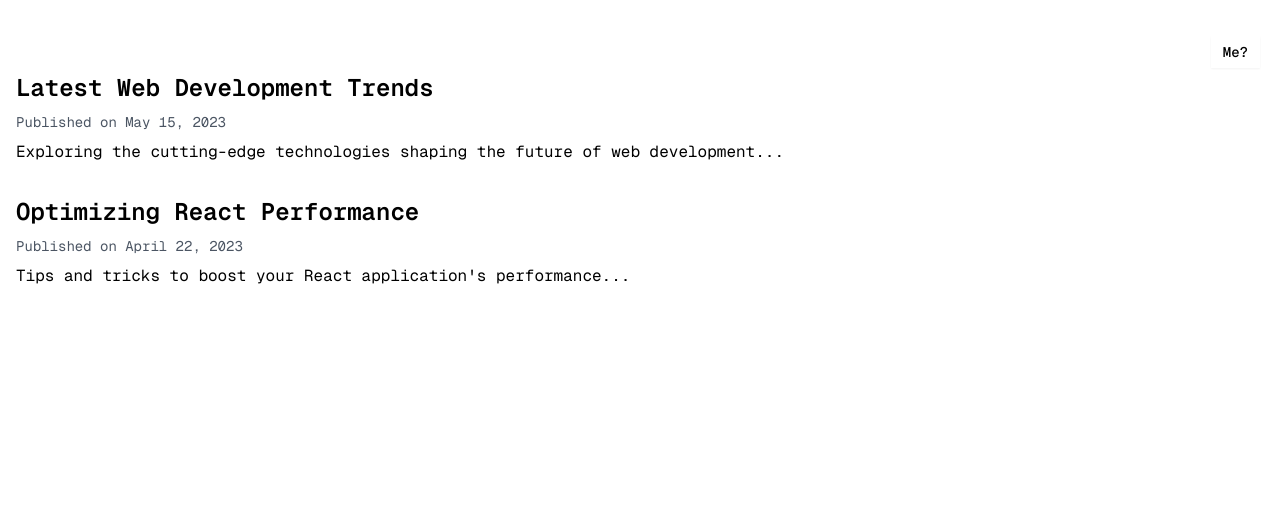
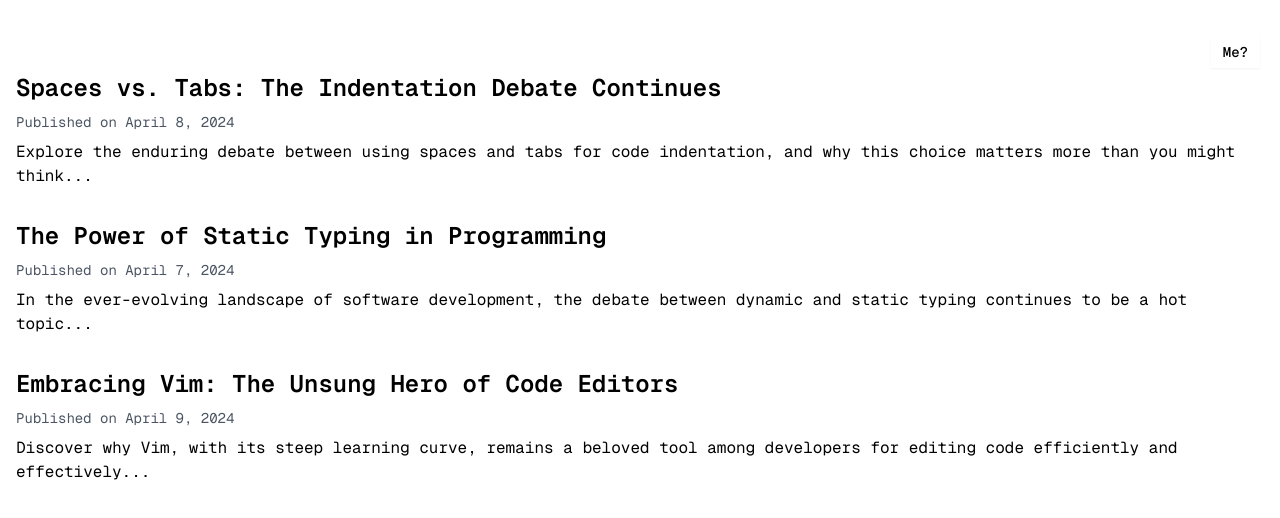
Before and after one commit to Ahamed-Favas/mdx-folio, a Next.js app: page / in a window 1280 px wide. Shown: the top 518 px of the page. Built offline with nearby package versions, Linux system fonts and the light colour scheme.

Commit message:
second commit

```diff
--- a/app/[slug]/page.tsx
+++ /dev/null
@@ -1,9 +0,0 @@
-import React from 'react'
-
-function page() {
-  return (
-    <div>page</div>
-  )
-}
-
-export default page
--- /dev/null
+++ b/app/blog/[slug]/page.tsx
@@ -0,0 +1,46 @@
+import { getArticle, getArticleTitles } from "@/app/utils";
+import Link from "next/link";
+
+async function Page({params}: {params: {slug: string}}) {
+  const article = await getArticle(params.slug);
+  const  articleTitles = await getArticleTitles();
+  const otherArticleTitles = articleTitles.filter((title) => title.filename != params.slug);
+  return (
+    <div>
+      <br />
+      <div className="flex">
+          <aside className="w-1/4 pr-8">
+            <nav className="sticky top-8">
+              <ul className="space-y-2">
+                    <Link
+                      href={`/`}
+                      className="text-sm hover:underline"
+                    >
+                      {'<- Back'}
+                    </Link>
+              </ul>
+              <div className="my-8">
+              <p className="font-semibold mb-3">
+                More stories
+              </p>
+                   {otherArticleTitles.map((otherArticle) => (
+                    <article key={otherArticle.filename}>
+                      <Link href ={`blog/${otherArticle.filename}`}>
+                        <h2 className="text-sm mb-2 hover:underline">{otherArticle.title}</h2>
+                      </Link>
+                    </article>
+                   ))}
+                </div>
+            </nav>
+          </aside>
+        <div className="w-3/4">
+          <h2 className="text-2xl font-bold mb-2">{article.title}</h2>
+          <p className="text-sm text-gray-600 mb-2">{`Published on ${article.fomatedDate}`}</p>
+          <div className="mt-10">{article.content}</div>
+        </div>
+      </div>
+    </div>
+  )
+}
+
+export default Page
--- /dev/null
+++ b/app/not-found.tsx
@@ -0,0 +1,10 @@
+export default function NotFound() {
+  return (
+    <section>
+      <h1 className="mb-8 text-2xl font-semibold tracking-tighter">
+        404 - Page Not Found
+      </h1>
+      <p className="mb-4">The page you are looking for does not exist.</p>
+    </section>
+  )
+}
--- a/app/page.tsx
+++ b/app/page.tsx
@@ -1,23 +1,32 @@
 import BlogMenubarComponent from "@/components/BlogMenuBar"
+import { getArticleTitles } from './utils';
+import Link from "next/link";
+
+
+// export async function generateMetadata(params: {params: {slug: string}}) {
+//   const { articleFiles } = await getBlogs(params?.slug);
+//   const article = await fs.readFile(path.join(process.cwd(), 'app/posts', 'vim.mdx'), "utf-8");
+//   const {frontmatter} = await compileMDX<{title: string, publishedAt: string, summary: string}>({source: article, options: { parseFrontmatter: true }})
+//   return {
+//     title: `${frontmatter.title}`
+//   }
+// }
 
 export default async function BlogPage() {
+  const articleTitles = await getArticleTitles()
   return (
     <div>
       <BlogMenubarComponent />
       <div className="space-y-8">
-        <article>
-          <h2 className="text-2xl font-semibold mb-2">Latest Web Development Trends</h2>
-          <p className="text-sm text-gray-600 mb-2">Published on May 15, 2023</p>
-          <p>Exploring the cutting-edge technologies shaping the future of web development...</p>
-        </article>
-        <article>
-          <h2 className="text-2xl font-semibold mb-2">Optimizing React Performance</h2>
-          <p className="text-sm text-gray-600 mb-2">Published on April 22, 2023</p>
-          <p>Tips and tricks to boost your React application&apos;s performance...</p>
-        </article>
-        <article>
-
-        </article>
+        {articleTitles.map((article) =>
+          <article key={article.filename}>
+            <Link href ={`blog/${article.filename}`}>
+              <h2 className="text-2xl font-semibold mb-2">{article.title}</h2>
+              <p className="text-sm text-gray-600 mb-2">{`Published on ${article.fomatedDate}`}</p>
+              <p>{`${article.summary}..`}</p>
+            </Link>
+          </article>
+        )}
       </div>
     </div>
   )
--- /dev/null
+++ b/app/robots.ts
@@ -0,0 +1,12 @@
+import { baseUrl } from "./sitemap"
+
+export default function robots() {
+  return {
+    rules: [
+      {
+        userAgent: '*',
+      },
+    ],
+    sitemap: `${baseUrl}/sitemap.xml`,
+  }
+}
--- /dev/null
+++ b/app/sitemap.ts
@@ -0,0 +1,19 @@
+import { getArticleTitles } from "./utils"
+
+
+export const baseUrl = 'https://me.pastpricing.com'
+
+export default async function sitemap() {
+  const blogs = await getArticleTitles()
+  blogs.map((post) => ({
+    url: `${baseUrl}/blog/${post.filename}`,
+    lastModified: post.publishedAt,
+  }))
+
+  const routes = ['', '/blog'].map((route) => ({
+    url: `${baseUrl}${route}`,
+    lastModified: new Date().toISOString().split('T')[0],
+  }))
+
+  return [...routes, ...blogs]
+}
--- /dev/null
+++ b/app/utils.ts
@@ -0,0 +1,33 @@
+import Code from "@/components/Code";
+import { promises as fs } from "fs";
+import { compileMDX } from "next-mdx-remote/rsc";
+import path from "path";
+
+
+export async function getArticleTitles() {
+    const filenames = await fs.readdir(path.join(process.cwd(), 'app/posts')).then(files => files.filter((file) => path.extname(file) === '.mdx'))
+    const response = await Promise.all(filenames.map(async(filename) => {
+        const article = await fs.readFile(path.join(process.cwd(), 'app/posts', `${filename}`), "utf-8");
+        const {frontmatter} = await compileMDX<{title: string, publishedAt: string, summary: string}>({source: article, options: { parseFrontmatter: true }})
+        return {
+            filename,
+            ...frontmatter,
+            fomatedDate: new Date(frontmatter.publishedAt).toLocaleDateString(undefined, { month: "long", day: "numeric", year: "numeric"})
+         }
+    }))
+    return response;
+}
+
+export async function getArticle(filename: string) {
+    const article = await fs.readFile(path.join(process.cwd(), 'app/posts', `${filename}`), "utf-8");
+    //@ts-expect-error : kk
+    const { content, frontmatter } = await compileMDX<{title: string, publishedAt: string, summary: string}>({source: article, options: { parseFrontmatter: true }, components: { code: Code }})
+
+    return {
+        filename,
+        ...frontmatter,
+        content,
+        fomatedDate: new Date(frontmatter.publishedAt).toLocaleDateString(undefined, { month: "long", day: "numeric", year: "numeric"})
+    }
+    // return article
+}
--- /dev/null
+++ b/components/Code.tsx
@@ -0,0 +1,28 @@
+"use client";
+import hljs from 'highlight.js';
+import 'highlight.js/styles/github.css';
+
+function Code({children}: {children: React.ReactNode}) {
+    async function handleClick() {
+        await navigator.clipboard.writeText(String(children));
+        return;
+    }
+const codeHTML = hljs.highlightAuto(String(children)).value
+  return (
+    <div className="relative mx-auto m-8">
+      <div className="bg-slate-50 text-black p-4 rounded-md">
+        <div className="flex justify-between items-center mb-2">
+          <span className="text-gray-400">Code:</span>
+           <button className="code bg-slate-200 hover:bg-slate-300 text-gray-500 px-3 py-1 rounded-xl" onClick={handleClick} data-clipboard-target="#code">
+        Copy
+      </button>
+        </div>
+        <div className="overflow-x-auto">
+            <code dangerouslySetInnerHTML={{ __html: codeHTML }}></code>
+        </div>
+    </div>
+    </div>
+  );
+}
+
+export default Code;
--- /dev/null
+++ b/components/mdx.tsx
@@ -0,0 +1,110 @@
+//@ts-nocheck
+import Link from 'next/link'
+import Image from 'next/image'
+import { MDXRemote } from 'next-mdx-remote/rsc'
+import { highlight } from 'sugar-high'
+import React from 'react'
+
+function Table({ data }) {
+  let headers = data.headers.map((header, index) => (
+    <th key={index}>{header}</th>
+  ))
+  let rows = data.rows.map((row, index) => (
+    <tr key={index}>
+      {row.map((cell, cellIndex) => (
+        <td key={cellIndex}>{cell}</td>
+      ))}
+    </tr>
+  ))
+
+  return (
+    <table>
+      <thead>
+        <tr>{headers}</tr>
+      </thead>
+      <tbody>{rows}</tbody>
+    </table>
+  )
+}
+
+function CustomLink(props) {
+  let href = props.href
+
+  if (href.startsWith('/')) {
+    return (
+      <Link href={href} {...props}>
+        {props.children}
+      </Link>
+    )
+  }
+
+  if (href.startsWith('#')) {
+    return <a {...props} />
+  }
+
+  return <a target="_blank" rel="noopener noreferrer" {...props} />
+}
+
+function RoundedImage(props) {
+  return <Image alt={props.alt} className="rounded-lg" {...props} />
+}
+
+function Code({ children, ...props }) {
+  let codeHTML = highlight(children)
+  return <code dangerouslySetInnerHTML={{ __html: codeHTML }} {...props} />
+}
+
+function slugify(str) {
+  return str
+    .toString()
+    .toLowerCase()
+    .trim() // Remove whitespace from both ends of a string
+    .replace(/\s+/g, '-') // Replace spaces with -
+    .replace(/&/g, '-and-') // Replace & with 'and'
+    .replace(/[^\w\-]+/g, '') // Remove all non-word characters except for -
+    .replace(/\-\-+/g, '-') // Replace multiple - with single -
+}
+
+function createHeading(level) {
+  const Heading = ({ children }) => {
+    let slug = slugify(children)
+    return React.createElement(
+      `h${level}`,
+      { id: slug },
+      [
+        React.createElement('a', {
+          href: `#${slug}`,
+          key: `link-${slug}`,
+          className: 'anchor',
+        }),
+      ],
+      children
+    )
+  }
+
+  Heading.displayName = `Heading${level}`
+
+  return Heading
+}
+
+let components = {
+  h1: createHeading(1),
+  h2: createHeading(2),
+  h3: createHeading(3),
+  h4: createHeading(4),
+  h5: createHeading(5),
+  h6: createHeading(6),
+  Image: RoundedImage,
+  a: CustomLink,
+  code: Code,
+  Table,
+}
+
+export function CustomMDX(props) {
+  return (
+    <MDXRemote
+      {...props}
+      components={{ ...components, ...(props.components || {}) }}
+    />
+  )
+}
--- a/package.json
+++ b/package.json
@@ -15,11 +15,13 @@
     "class-variance-authority": "^0.7.1",
     "clsx": "^2.1.1",
     "geist": "^1.3.1",
+    "highlight.js": "^11.11.1",
     "lucide-react": "^0.469.0",
-    "next": "14.2.16",
+    "next": "^14.2.23",
     "next-mdx-remote": "^5.0.0",
     "react": "^18",
     "react-dom": "^18",
+    "sugar-high": "^0.8.1",
     "tailwind-merge": "^2.6.0",
     "tailwindcss-animate": "^1.0.7"
   },
```
Also changed, not shown: 2 other files (tests, documents, lock files or other folders).
